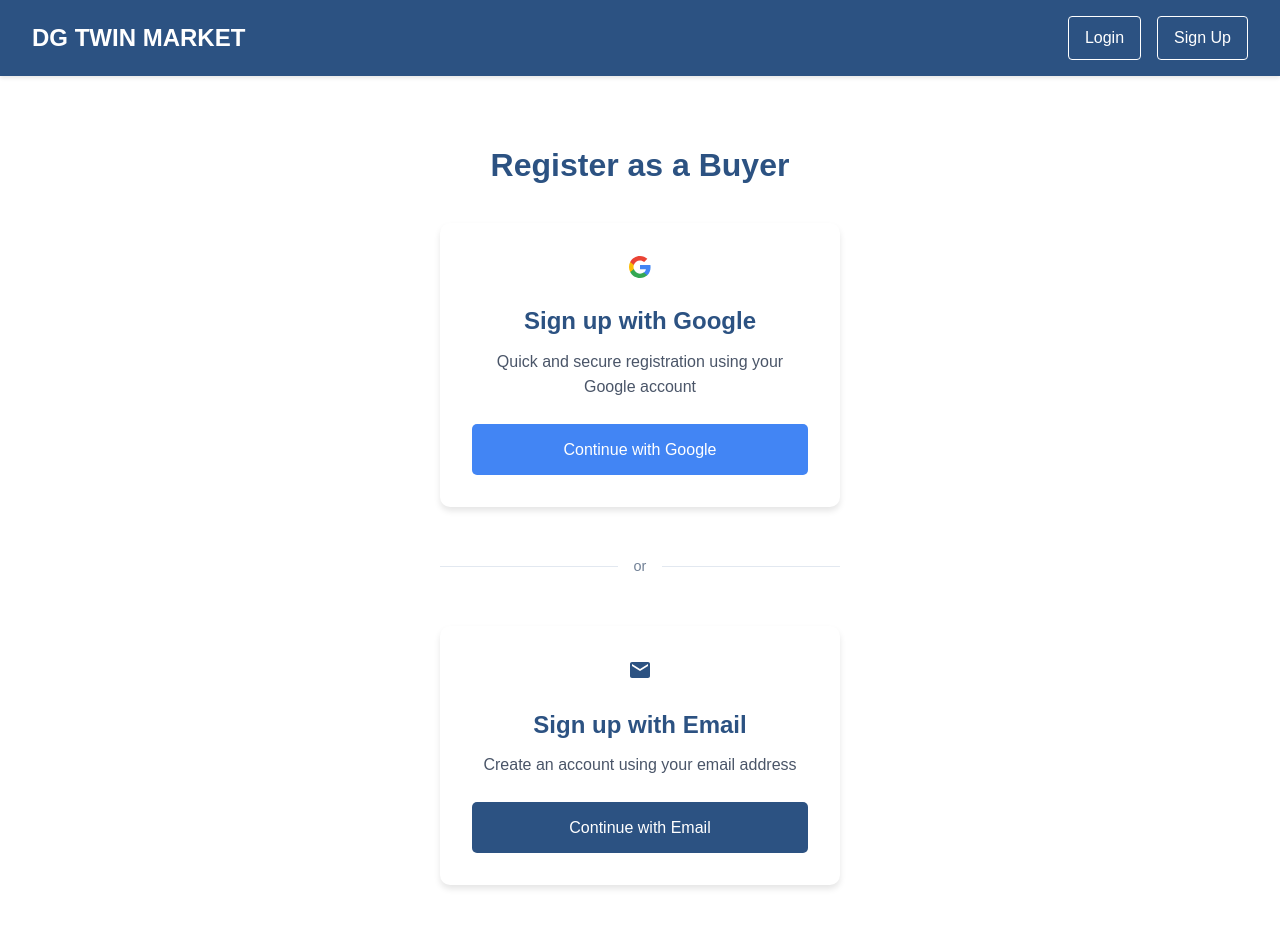
After one commit to bidzhoyandavid/dgtwin_market, a Django app: page /market/signup/buyer/ in a window 1280 px wide. The commit adds this page. Run offline with Django 5.2, Linux system fonts and the light colour scheme.

Commit message:
Buyer registration page

```diff
--- /dev/null
+++ b/market/templates/market/buyer_signup.html
@@ -0,0 +1,162 @@
+{% extends 'market/base.html' %} {% block title %}Buyer Registration - DG TWIN
+MARKET{% endblock %} {% block content %}
+<div class="signup-container">
+  <h1>Register as a Buyer</h1>
+  <div class="signup-options">
+    <div class="signup-card google">
+      <div class="icon">
+        <svg viewBox="0 0 24 24" width="24" height="24">
+          <path
+            fill="#4285F4"
+            d="M22.56 12.25c0-.78-.07-1.53-.2-2.25H12v4.26h5.92c-.26 1.37-1.04 2.53-2.21 3.31v2.77h3.57c2.08-1.92 3.28-4.74 3.28-8.09z"
+          />
+          <path
+            fill="#34A853"
+            d="M12 23c2.97 0 5.46-.98 7.28-2.66l-3.57-2.77c-.98.66-2.23 1.06-3.71 1.06-2.86 0-5.29-1.93-6.16-4.53H2.18v2.84C3.99 20.53 7.7 23 12 23z"
+          />
+          <path
+            fill="#FBBC05"
+            d="M5.84 14.09c-.22-.66-.35-1.36-.35-2.09s.13-1.43.35-2.09V7.07H2.18C1.43 8.55 1 10.22 1 12s.43 3.45 1.18 4.93l2.85-2.22.81-.62z"
+          />
+          <path
+            fill="#EA4335"
+            d="M12 5.38c1.62 0 3.06.56 4.21 1.64l3.15-3.15C17.45 2.09 14.97 1 12 1 7.7 1 3.99 3.47 2.18 7.07l3.66 2.84c.87-2.6 3.3-4.53 6.16-4.53z"
+          />
+        </svg>
+      </div>
+      <h2>Sign up with Google</h2>
+      <p>Quick and secure registration using your Google account</p>
+      <a href="#" class="signup-button google-button"> Continue with Google </a>
+    </div>
+
+    <div class="divider">
+      <span>or</span>
+    </div>
+
+    <div class="signup-card email">
+      <div class="icon">
+        <svg viewBox="0 0 24 24" width="24" height="24">
+          <path
+            fill="#2c5282"
+            d="M20 4H4c-1.1 0-1.99.9-1.99 2L2 18c0 1.1.9 2 2 2h16c1.1 0 2-.9 2-2V6c0-1.1-.9-2-2-2zm0 4l-8 5-8-5V6l8 5 8-5v2z"
+          />
+        </svg>
+      </div>
+      <h2>Sign up with Email</h2>
+      <p>Create an account using your email address</p>
+      <a href="#" class="signup-button email-button"> Continue with Email </a>
+    </div>
+  </div>
+</div>
+
+<style>
+  .signup-container {
+    text-align: center;
+    padding: 2rem;
+    max-width: 800px;
+    margin: 0 auto;
+  }
+
+  .signup-container h1 {
+    color: #2c5282;
+    margin-bottom: 2rem;
+    font-size: 2rem;
+  }
+
+  .signup-options {
+    display: flex;
+    flex-direction: column;
+    align-items: center;
+    gap: 2rem;
+  }
+
+  .signup-card {
+    background: white;
+    border-radius: 10px;
+    padding: 2rem;
+    box-shadow: 0 4px 6px rgba(0, 0, 0, 0.1);
+    width: 100%;
+    max-width: 400px;
+    transition: transform 0.3s ease;
+  }
+
+  .signup-card:hover {
+    transform: translateY(-5px);
+  }
+
+  .icon {
+    margin-bottom: 1rem;
+  }
+
+  .signup-card h2 {
+    color: #2c5282;
+    margin-bottom: 0.5rem;
+  }
+
+  .signup-card p {
+    color: #4a5568;
+    margin-bottom: 1.5rem;
+  }
+
+  .signup-button {
+    display: inline-block;
+    padding: 0.8rem 1.5rem;
+    border-radius: 5px;
+    text-decoration: none;
+    font-weight: 500;
+    transition: all 0.3s ease;
+    width: 100%;
+    text-align: center;
+  }
+
+  .google-button {
+    background-color: #4285f4;
+    color: white;
+  }
+
+  .google-button:hover {
+    background-color: #357abd;
+  }
+
+  .email-button {
+    background-color: #2c5282;
+    color: white;
+  }
+
+  .email-button:hover {
+    background-color: #2b6cb0;
+  }
+
+  .divider {
+    display: flex;
+    align-items: center;
+    text-align: center;
+    width: 100%;
+    max-width: 400px;
+    margin: 1rem 0;
+  }
+
+  .divider::before,
+  .divider::after {
+    content: "";
+    flex: 1;
+    border-bottom: 1px solid #e2e8f0;
+  }
+
+  .divider span {
+    padding: 0 1rem;
+    color: #718096;
+    font-size: 0.9rem;
+  }
+
+  @media (max-width: 768px) {
+    .signup-container {
+      padding: 1rem;
+    }
+
+    .signup-card {
+      padding: 1.5rem;
+    }
+  }
+</style>
+{% endblock %}
--- a/market/templates/market/signup.html
+++ b/market/templates/market/signup.html
@@ -11,7 +11,9 @@
     <div class="option-card buyer">
       <h2>Register as a Buyer</h2>
       <p>Create an account to browse and purchase products</p>
-      <a href="#" class="option-button">Register as Buyer</a>
+      <a href="{% url 'market:buyer_signup' %}" class="option-button"
+        >Register as Buyer</a
+      >
     </div>
   </div>
 </div>
--- a/market/urls.py
+++ b/market/urls.py
@@ -5,4 +5,5 @@ app_name = 'market'
 
 urlpatterns = [
     path('signup/', views.signup, name='signup'),
+    path('signup/buyer/', views.buyer_signup, name='buyer_signup'),
 ]
--- a/market/views.py
+++ b/market/views.py
@@ -9,3 +9,6 @@ def product_list(request):
 
 def signup(request):
     return render(request, 'market/signup.html')
+
+def buyer_signup(request):
+    return render(request, 'market/buyer_signup.html')
```
